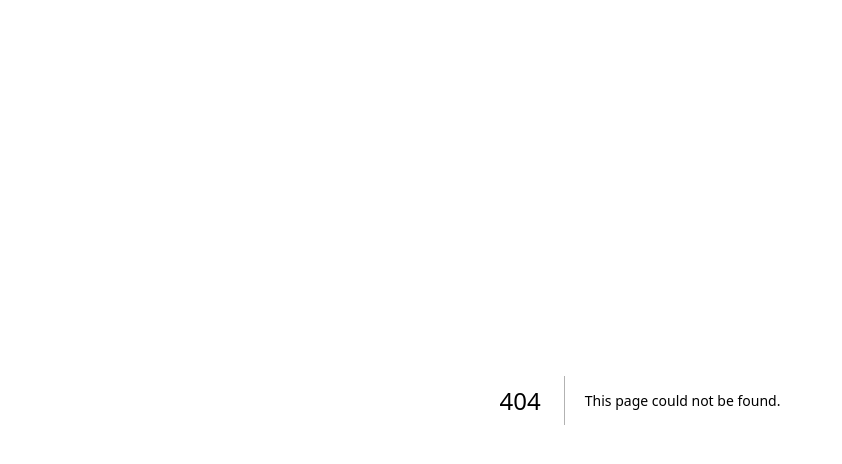
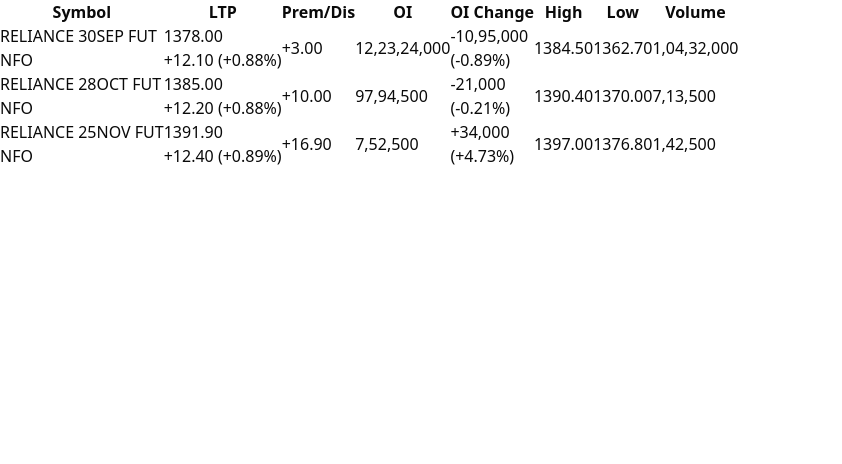
Before and after one commit to sathishkannan162/scroll-mobile-layout, a Next.js app: page /table in a window 1280 px wide. Before the commit this address had no page. Shown: the top 464 px of the page, without its empty margins (0-842 px from the left). Built offline with nearby package versions, Linux system fonts and the light colour scheme.

Commit message:
Align table

```diff
--- /dev/null
+++ b/app/components/StockTable.tsx
@@ -0,0 +1,86 @@
+export default function StockTable() {
+  return (
+    <table>
+      <thead>
+        <tr>
+          <th>Symbol</th>
+          <th>LTP</th>
+          <th>Prem/Dis</th>
+          <th>OI</th>
+          <th>OI Change</th>
+          <th>High</th>
+          <th>Low</th>
+          <th>Volume</th>
+        </tr>
+      </thead>
+      <tbody>
+        <tr>
+          <td>
+            RELIANCE 30SEP FUT
+            <br />
+            NFO
+          </td>
+          <td>
+            1378.00
+            <br />
+            +12.10 (+0.88%)
+          </td>
+          <td>+3.00</td>
+          <td>12,23,24,000</td>
+          <td>
+            -10,95,000
+            <br />
+            (-0.89%)
+          </td>
+          <td>1384.50</td>
+          <td>1362.70</td>
+          <td>1,04,32,000</td>
+        </tr>
+        <tr>
+          <td>
+            RELIANCE 28OCT FUT
+            <br />
+            NFO
+          </td>
+          <td>
+            1385.00
+            <br />
+            +12.20 (+0.88%)
+          </td>
+          <td>+10.00</td>
+          <td>97,94,500</td>
+          <td>
+            -21,000
+            <br />
+            (-0.21%)
+          </td>
+          <td>1390.40</td>
+          <td>1370.00</td>
+          <td>7,13,500</td>
+        </tr>
+        <tr>
+          <td>
+            RELIANCE 25NOV FUT
+            <br />
+            NFO
+          </td>
+          <td>
+            1391.90
+            <br />
+            +12.40 (+0.89%)
+          </td>
+          <td>+16.90</td>
+          <td>7,52,500</td>
+          <td>
+            +34,000
+            <br />
+            (+4.73%)
+          </td>
+          <td>1397.00</td>
+          <td>1376.80</td>
+          <td>1,42,500</td>
+        </tr>
+      </tbody>
+    </table>
+  );
+}
--- /dev/null
+++ b/app/table/page.tsx
@@ -0,0 +1,10 @@
+import StockTable from "../components/StockTable";
+export default function Page() {
+  return (
+    <div className="max-w-[1400px] mx-auto">
+      <div>
+        <StockTable />
+      </div>
+    </div>
+  );
+}
```
